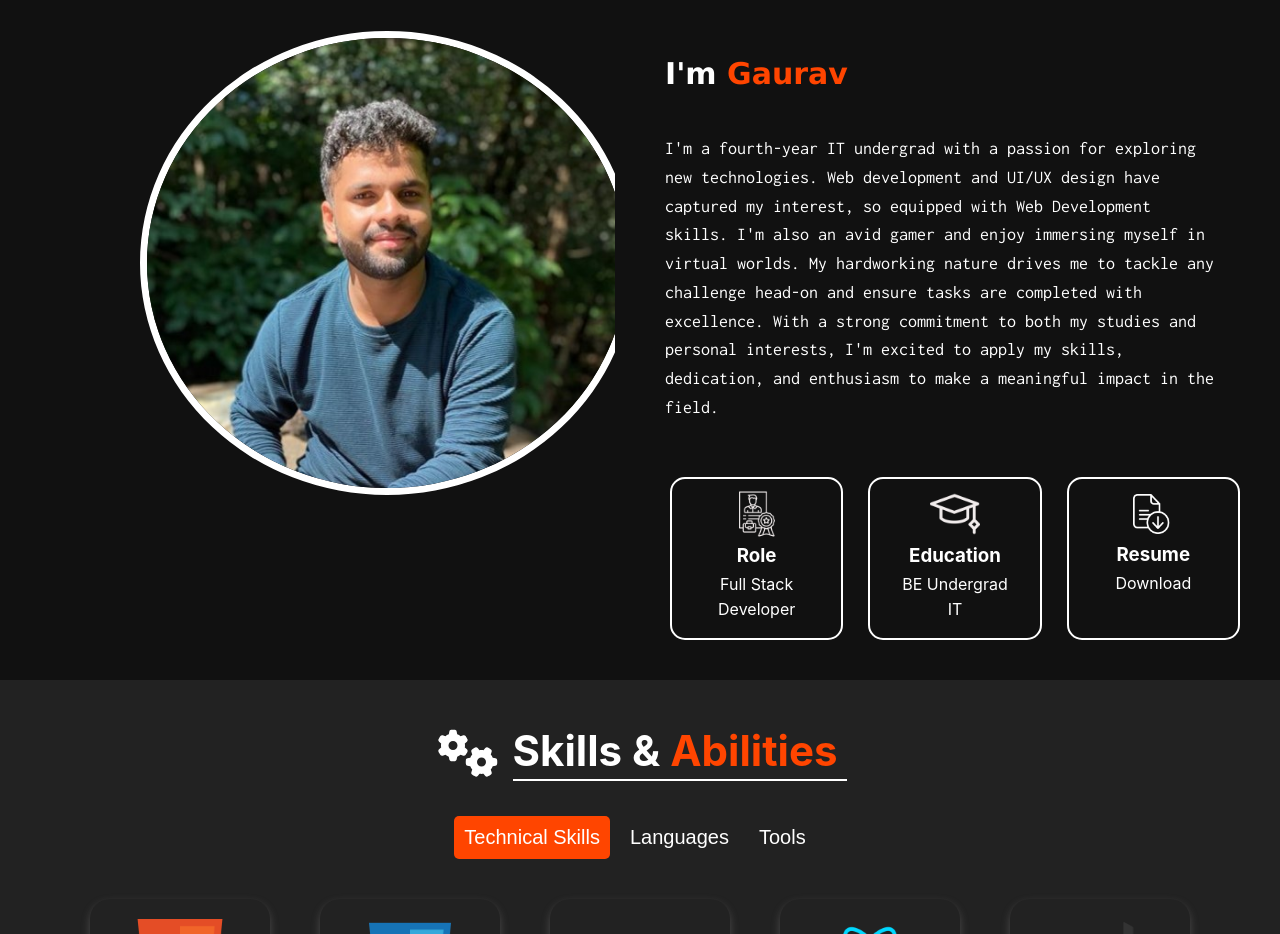
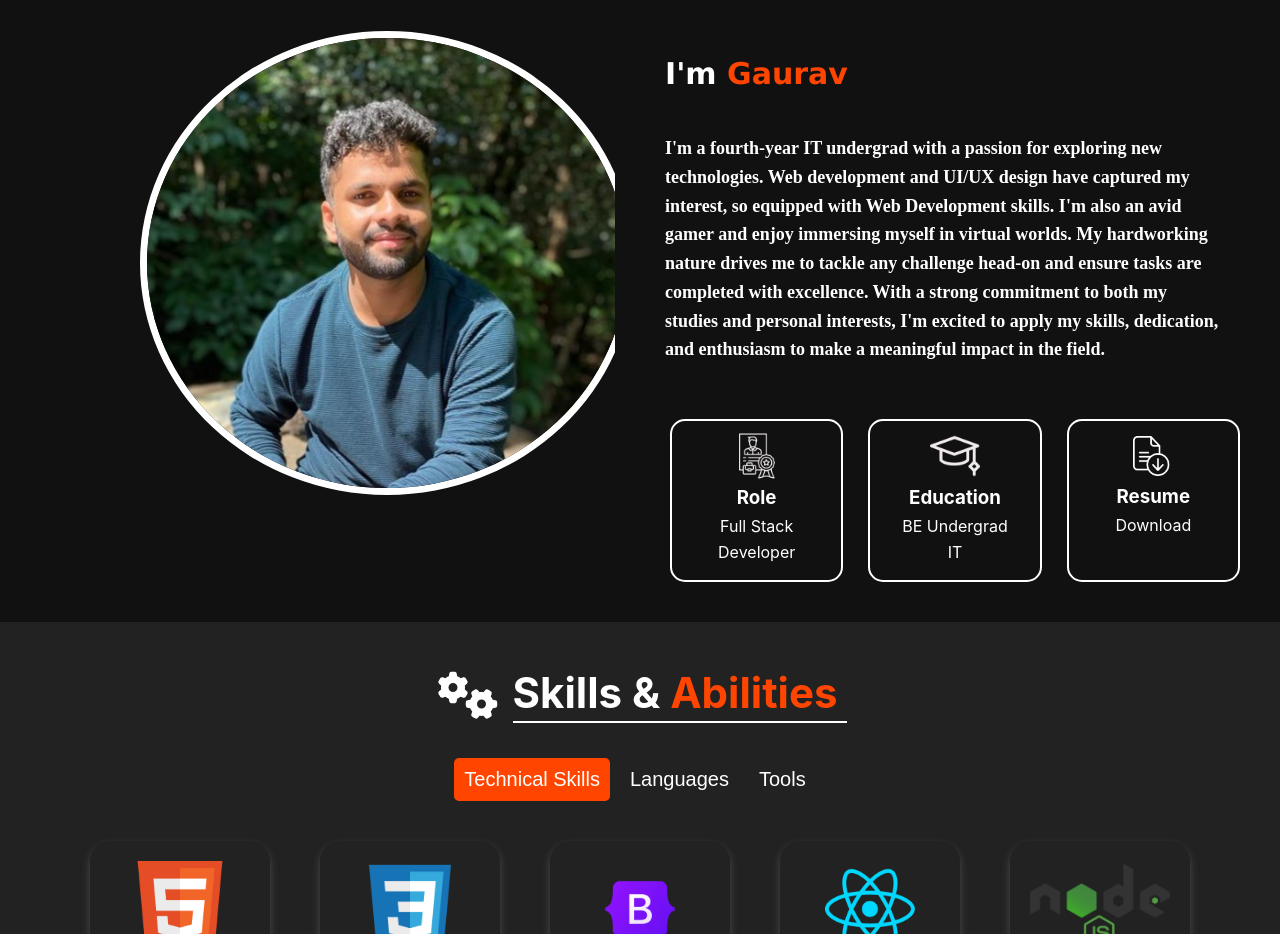
Before and after one commit to GarryMarathe/Portfolio-1.0, a React (Create React App) app: page / in a window 1280 px wide. Shown: the part 940-1874 px from the top of the page. Built offline with nearby package versions, Linux system fonts and the light colour scheme; a web font is replaced by a local one.

Commit message:
font style

```diff
--- a/src/Aboutme/aboutme.css
+++ b/src/Aboutme/aboutme.css
@@ -78,7 +78,9 @@
   padding-right: 40px;
   text-align: start;
   margin-bottom: 15px;
-  font-family: 'Inconsolata', monospace;
+  font-family: 'Bitter', serif;
+  font-weight: bold;
+
 
 }
 
```
Also changed, not shown: src/Aboutme/aboutme.jsx (line endings or trailing spaces).
